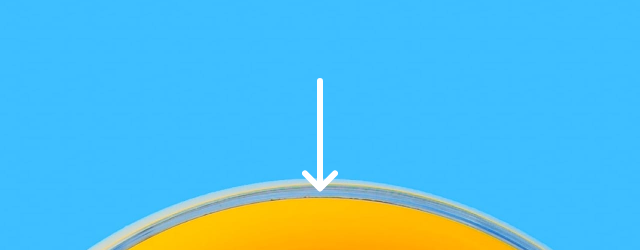
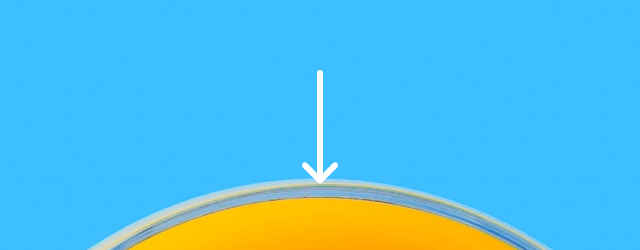
Before and after one commit to NoelaOst/Sunnyside-agency-landing-page, a website: page index.html in a window 1280 px wide. Shown: the part 234-484 px from the top of the page, 320-960 px from the left. Drawn offline with Linux system fonts and the light colour scheme.

Commit message:
Add files via upload

```diff
--- a/index.html
+++ b/index.html
@@ -31,7 +31,9 @@
       <div class="container">
         <h1 class="text-3xl lg:text-5xl text-white text-center my-20 mx-auto uppercase tracking-widest">We are creatives</h1>
       </div>
-      <a href="#about"><img class="mx-auto py-2" src="images/icon-arrow-down.svg" alt="arrow-down"></a>
+      <div class="container flex justify-center">
+      <a href="#about"><img class="mx-auto p-2" src="images/icon-arrow-down.svg" alt="arrow-down"></a>
+      </div>
     </header>
 
   <main>
```
